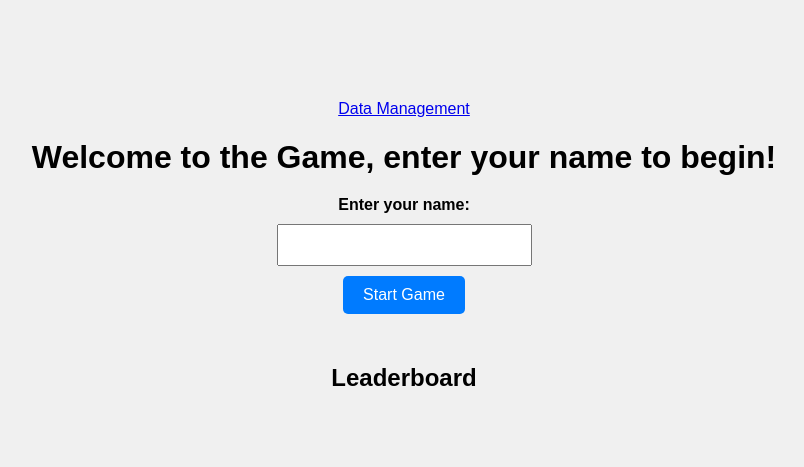
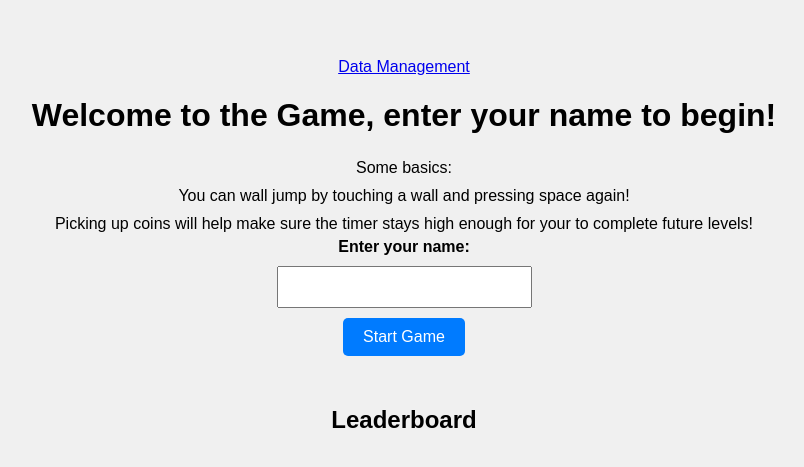
Before and after one commit to SiahBatterson/SiahBatterson.github.io, a website: page index.html in a window 1280 px wide. Shown: the part 149-616 px from the top of the page, without its empty margins (236-1040 px from the left). Drawn offline with Linux system fonts and the light colour scheme.

Commit message:
added coins affecting timer, as well as some extra info on the main page

```diff
--- a/index.html
+++ b/index.html
@@ -9,6 +9,12 @@
   <body>
     <nav><a href="backend/datamanagement.html">Data Management</a></nav>
     <h1>Welcome to the Game, enter your name to begin!</h1>
+    <p>Some basics:</p>
+    <p>You can wall jump by touching a wall and pressing space again!</p>
+    <p>
+      Picking up coins will help make sure the timer stays high enough for your
+      to complete future levels!
+    </p>
 
     <!-- Name Input Form -->
     <form id="nameForm">
--- a/javascript_game/js/main.js
+++ b/javascript_game/js/main.js
@@ -446,7 +446,7 @@ async function savePlayerData(name, coins, levels) {
 function showLevelCompleteMenu() {
   gamerunning = false;
   levels += 1;
-  time_left_to_complete_level = 25 / (levels / 2);
+  time_left_to_complete_level = (25 + coins) / (levels / 2);
   time_left_to_complete_level = Math.round(time_left_to_complete_level);
   const menu = document.createElement("div");
   menu.id = "levelCompleteMenu";
```
